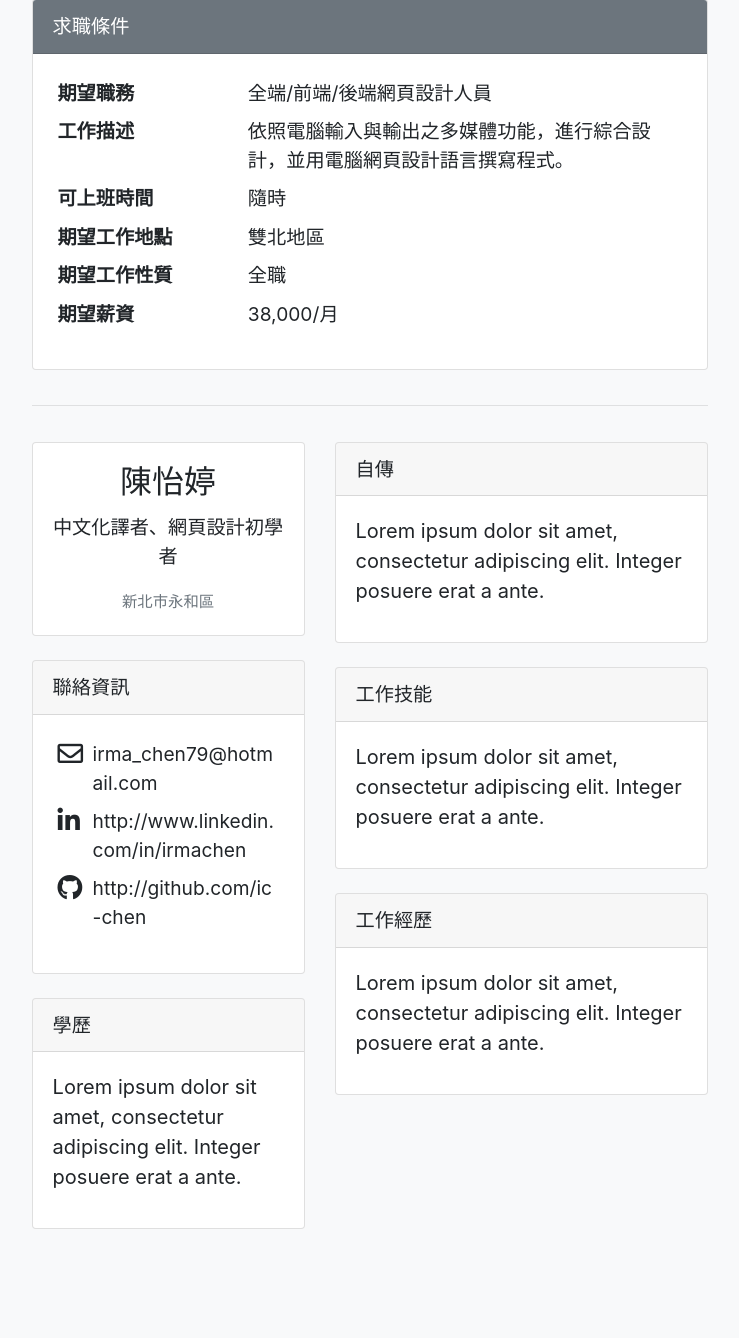
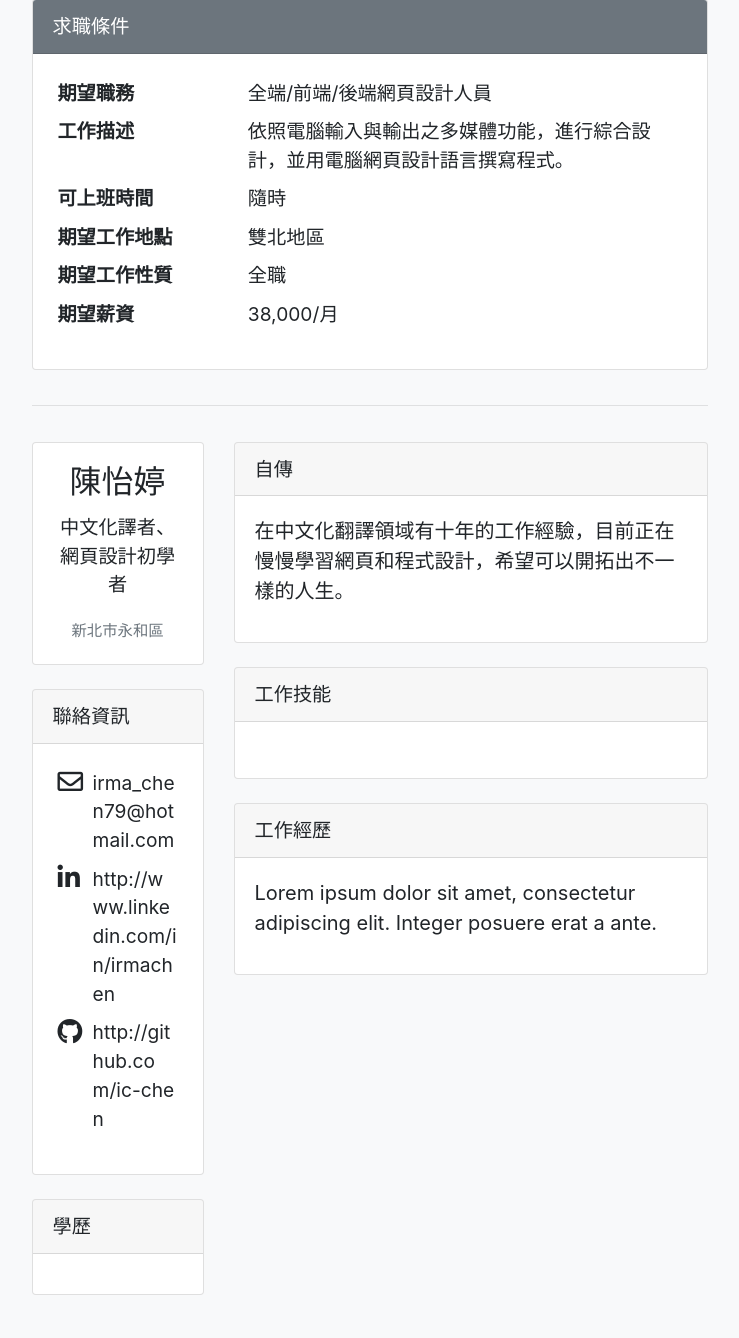
Before and after one commit to ic-chen/resume, a PHP site: page /resume.php in a window 1280 px wide. Shown: the part 20-1358 px from the top of the page, without its empty margins (270-1009 px from the left). Before the commit the page ends 1249 px from the top, so only its background shows below. Run offline with PHP 8.4, Linux system fonts and the light colour scheme; the visitor is signed in with stand-in values (Sample User, id 1); data comes from the database, SQL or seed files in the repository.

Commit message:
2019-12-11 (正在處理工作技能的顯示)

```diff
--- a/resume.php
+++ b/resume.php
@@ -55,7 +55,7 @@
     }
     .table-contact {
         word-break: break-all;
-        word-wrap: break-all;
+        word-wrap: break-word;
     }
 </style>
 </head>
@@ -130,13 +130,16 @@
 ?>
     <div class="resume row justify-content-center">
         <!-- 履歷左欄 -->
-        <div class="left col-3">
+        <div class="left col-2">
             <!-- 姓名區塊 -->
-            <div class="name card text-center">
+            <?php
+            foreach($s_intro as $value){
+            ?>
+            <div class="name card mb-4 text-center">
                 <div class="card-body">
                     <h5 class="card-title h2"><?=$data['name'];?></h5>
                     <?php
-                    foreach($s_intro as $value){
+                    if(!empty($value['s_intro'])) {
                     ?>
                     <p class="card-text"><?=$value['s_intro'];?></p>
                     <?php
@@ -145,9 +148,15 @@
                     <p class="card-text"><small class="text-muted"><?=$data['addr'];?></small></p>
                 </div>
             </div>
+            <?php
+            }
+            ?>
 
             <!-- 聯絡資訊和社群資料 -->
-            <div class="contact card mt-4">
+            <?php
+                foreach($social_m as $value) {
+            ?>
+            <div class="contact card mb-4">
                 <div class="card-header">
                 聯絡資訊
                 </div>
@@ -159,7 +168,6 @@
                     <td><?=$data['email'];?></td>
                     </tr>
                 <?php
-                foreach($social_m as $value) {
                     if(!empty($value['fb'])) {
                 ?>
                     <tr>
@@ -208,47 +216,95 @@
                     </tr>
                 <?php
                     }
-                }
                 ?>
                     </tbody>
                     </table>
                 </div>
             </div>
+            <?php
+            }
+            ?>
             <!-- 學歷資料 -->
-            <div class="edu card mt-4">
+            <div class="edu card mb-4">
                 <div class="card-header">
                 學歷
                 </div>
                 <div class="card-body">
+                <?php
+                foreach($edu as $value) {
+                ?>
                     <blockquote class="blockquote mb-0">
-                    <p>Lorem ipsum dolor sit amet, consectetur adipiscing elit. Integer posuere erat a ante.</p>
+                    <p>
+                <?php
+                if(!empty($value['grad_t'])) {
+                ?>
+                    <?=$value['grad_t'];?><br>
+                <?php
+                }
+                if(!empty($value['sch'])) {
+                ?>
+                    <?=$value['sch'];?>
+                <?php
+                }
+                if(!empty($value['grad_st'])) {
+                ?>
+                    （<?=$value['grad_st'];?>）
+                <?php
+                }
+                if(!empty($value['dept'])) {
+                ?>
+                    <br><?=$value['dept'];?>
+                <?php
+                }
+                ?>
+                    </p>
                     </blockquote>
+                <?php
+                }
+                ?>
                 </div>
             </div>
         </div>
         <!-- 履歷右欄 -->
-        <div class="right col-4">
-            <div class="s_intro card">
+        <div class="right col-5">
+            <!-- 自傳 -->
+            <?php
+            foreach($s_intro as $v) {
+            ?>
+            <div class="s_intro card mb-4">
                 <div class="card-header">
                 自傳
                 </div>
                 <div class="card-body">
                     <blockquote class="blockquote mb-0">
-                    <p>Lorem ipsum dolor sit amet, consectetur adipiscing elit. Integer posuere erat a ante.</p>
+                    <p><?=$v['bio'];?></p>
                     </blockquote>
                 </div>
             </div>
-            <div class="skill card mt-4">
+            <?php
+            }
+            ?>
+
+            <div class="skill card mb-4">
                 <div class="card-header">
                 工作技能
                 </div>
                 <div class="card-body">
                     <blockquote class="blockquote mb-0">
-                    <p>Lorem ipsum dolor sit amet, consectetur adipiscing elit. Integer posuere erat a ante.</p>
+                    <p>
+
+<?php
+$skill=searchAll("skill",["acct"=>"$acct", "see"=>"1"]);
+foreach($skill as $k => $v){
+    echo count($skill[$k]['cat']);
+}
+?>
+
+                    </p>
                     </blockquote>
                 </div>
             </div>
-            <div class="exp card mt-4">
+            <div class="exp card mb-4">
                 <div class="card-header">
                 工作經歷
                 </div>
```
Also changed, not shown: temp.html (+30 -8 lines).
